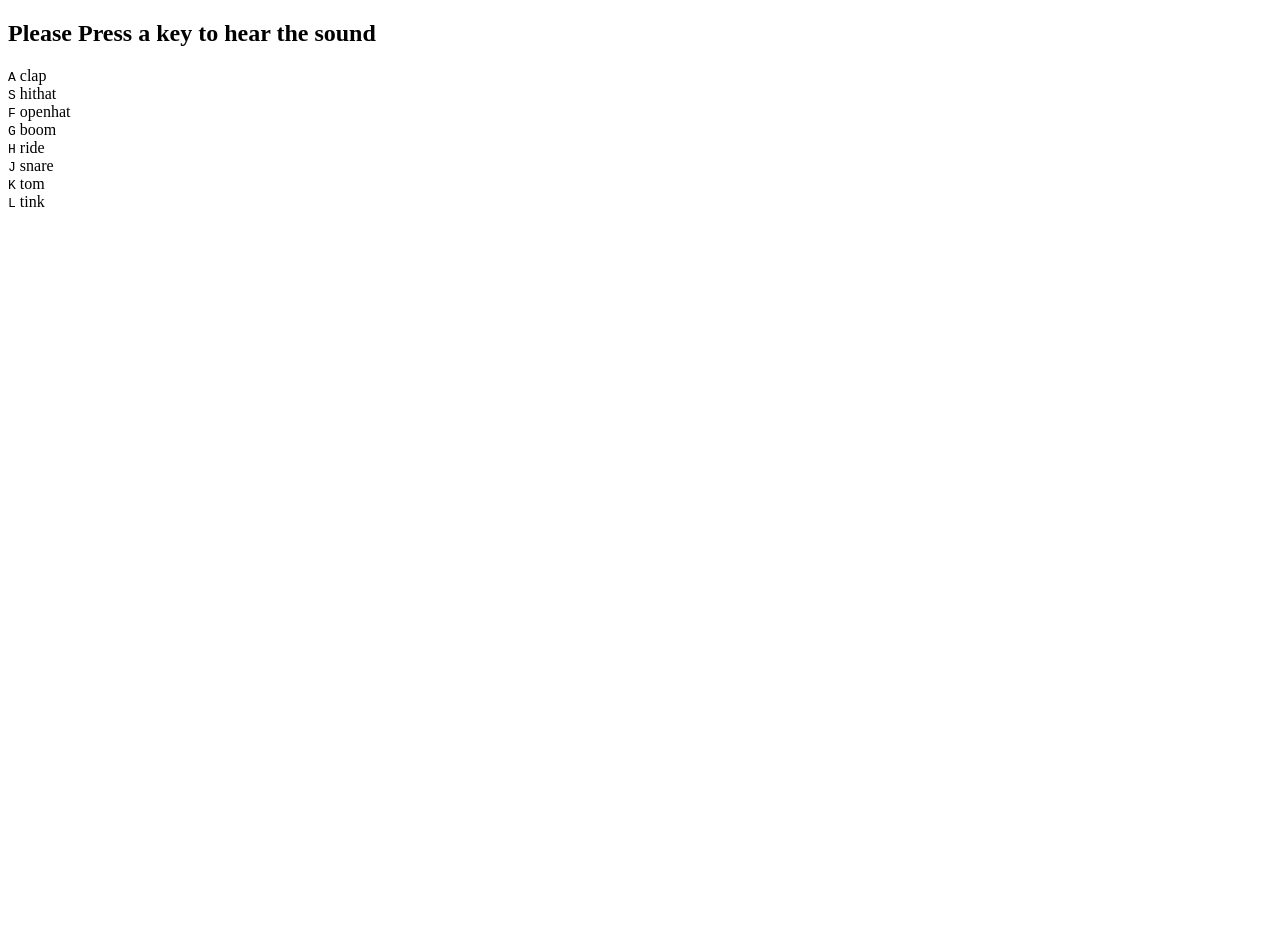
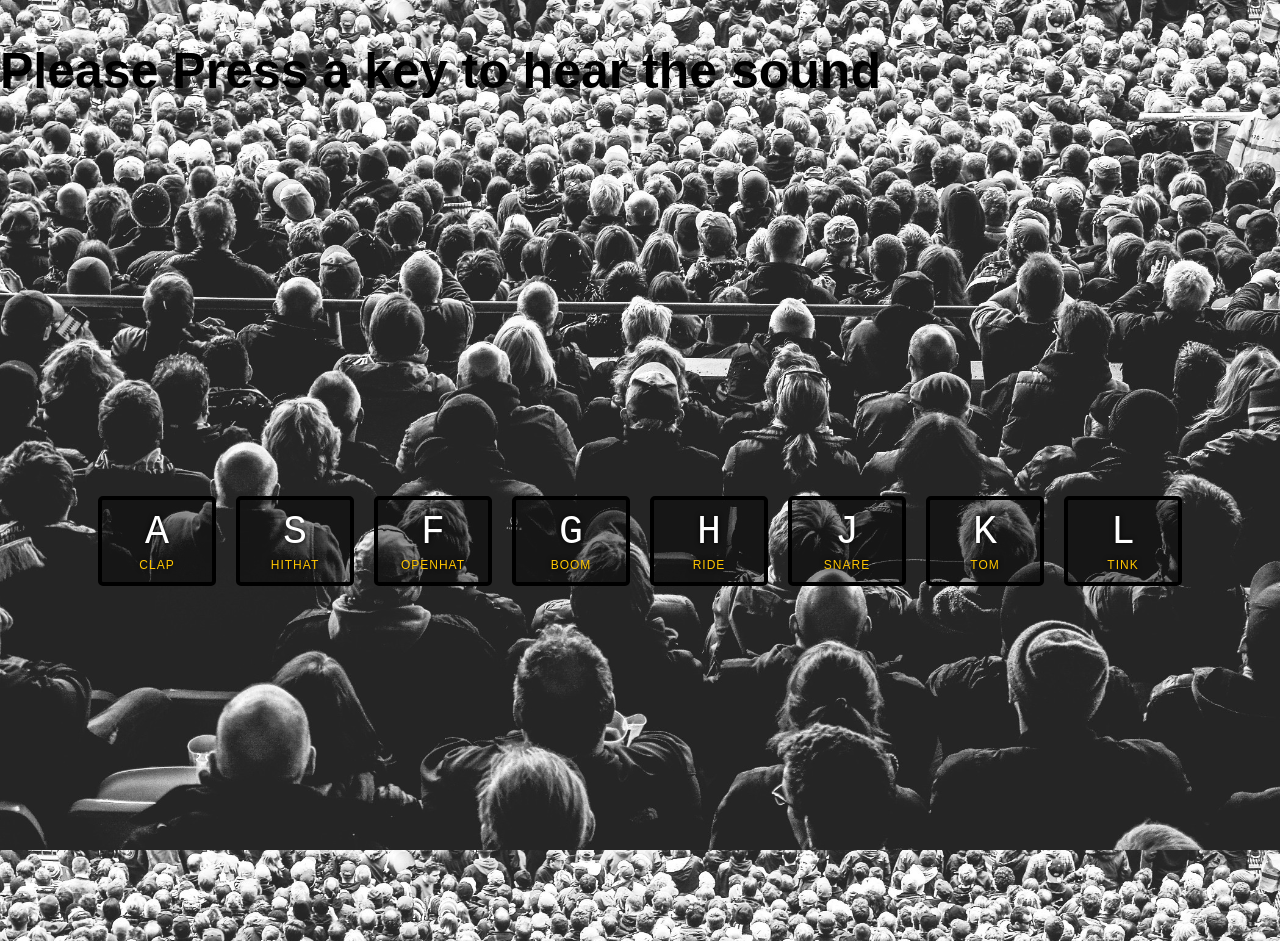
Before and after one commit to Nyaundi/js-drum-kit, a plain HTML site: page Day 1/index.html in a window 1280 px wide. Before the commit the page ends 800 px from the top, so only its background shows below. Drawn offline with Linux system fonts and the light colour scheme.

Commit message:
Added Js

```diff
--- a/Day 1/index.html
+++ b/Day 1/index.html
@@ -54,7 +54,17 @@
     <audio data-key="75" src="sounds/tom.wav"></audio>
     <audio data-key="76" src="sounds/tink.wav"></audio>
 
-
+<script>
+window.addEventListener('keydown', function(e){
+    const audio = document.querySelector(`audio[data-key="${e.keyCode}"]`);
+    const key = document.querySelector(`.key[data-key="${e.keyCode}"]`);
+    console.log(audio);
+    if(!audio) return; //stop the function from returning other keys
+    audio.currentTime = 0 //rewind to the start
+    audio.play();
+    key.classList.add('playing');
+});
+</script>
 
 </body>
 </html>
--- a/Day 1/style.css
+++ b/Day 1/style.css
@@ -0,0 +1,63 @@
+h2 {
+    display: block;
+    font-size: 5em;
+    margin-top: 0.83em;
+    margin-bottom: 0.83em;
+    margin-left: 0;
+    margin-right: 0;
+    font-weight: bold;
+}
+html {
+    font-size: 10px;
+    background-size: cover;
+    background-image: url(background\ image.jpg);
+    background-repeat: no-repeat;
+    background-attachment: fixed;
+    background-size: cover;
+  }
+
+  body,html {
+    margin: 0;
+    padding: 0;
+    font-family: sans-serif;
+  }
+
+  .keys {
+    display:flex;
+    flex:1;
+    min-height:100vh;
+    align-items: center;
+    justify-content: center;
+  }
+
+  .key {
+    border:4px solid black;
+    border-radius:5px;
+    margin:1rem;
+    font-size: 1.5rem;
+    padding:1rem .5rem;
+    transition:all .07s;
+    width:100px;
+    text-align: center;
+    color:white;
+    background:rgba(0,0,0,0.4);
+    text-shadow:0 0 5px black;
+  }
+
+  .playing {
+    transform:scale(1.1);
+    border-color:#ffc600;
+    box-shadow: 0 0 10px #ffc600;
+  }
+
+  kbd {
+    display: block;
+    font-size: 40px;
+  }
+
+  .sound {
+    font-size: 1.2rem;
+    text-transform: uppercase;
+    letter-spacing: 1px;
+    color:#ffc600;
+  }
```
Also changed, not shown: Day 1/background image.jpg (added).
